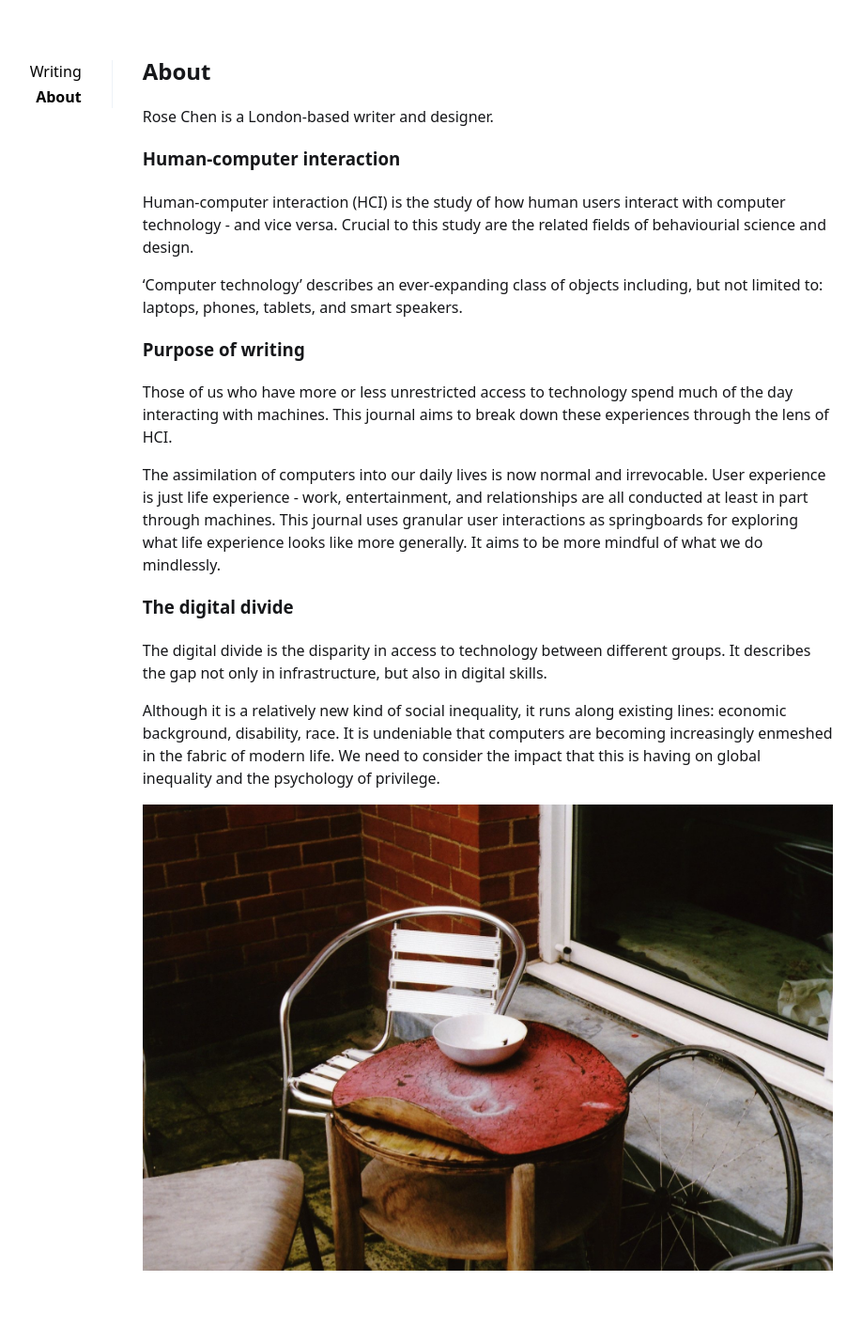
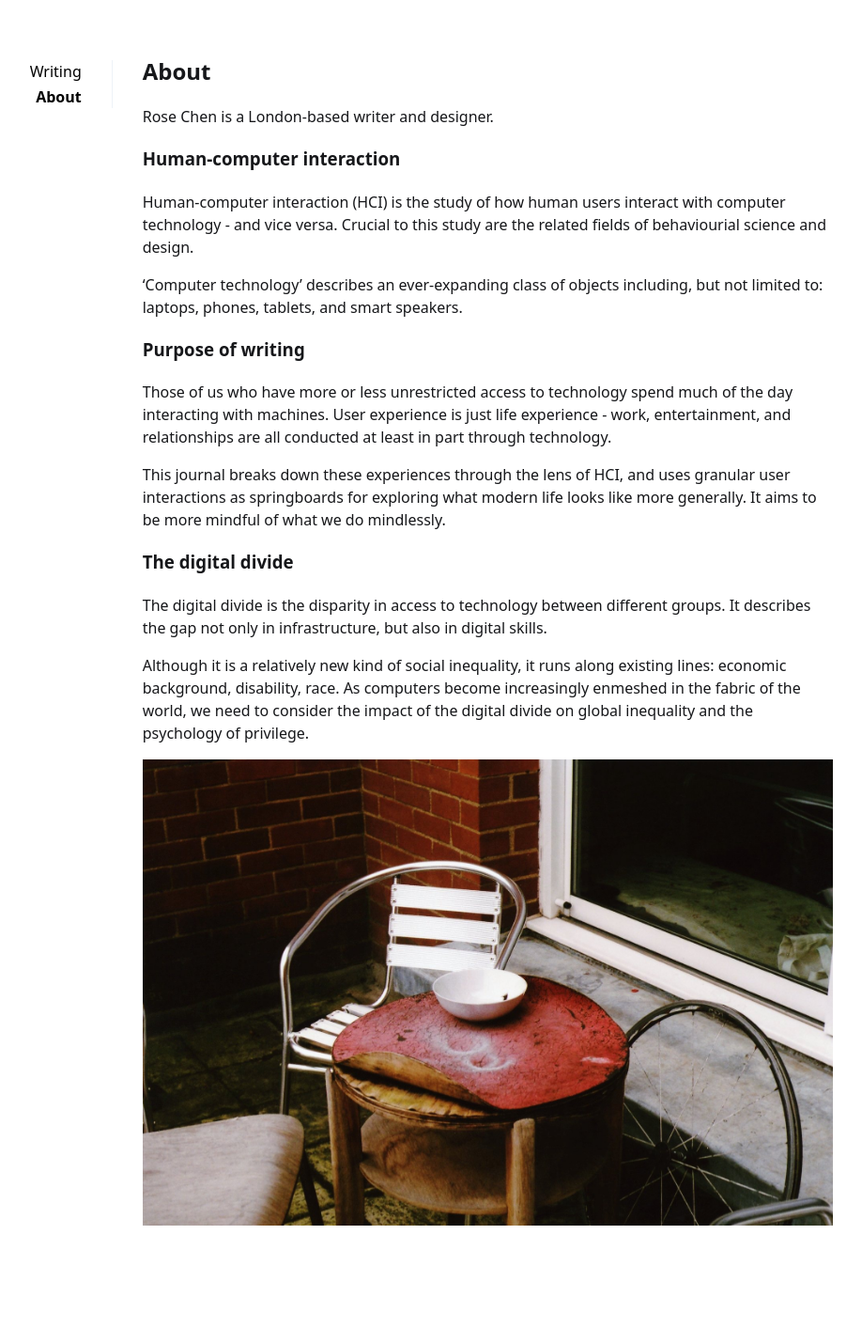
Before and after one commit to roseche/roseche.github.io, a Jekyll site: the page built from _pages/about.md, in a window 1280 px wide. Shown: the whole page at 94% size, without its empty margins (201-1119 px from the left). Built offline with Jekyll 4.4.1, drawn with Linux system fonts in a browser that asks for light colours; after the commit the page ends 1382 px from its top, so only the background shows below that.

Commit message:
About page copy change

```diff
--- a/_pages/about.md
+++ b/_pages/about.md
@@ -13,14 +13,14 @@ Human-computer interaction (HCI) is the study of how human users interact with c
 
 ### Purpose of writing
 
-Those of us who have more or less unrestricted access to technology spend much of the day interacting with machines. This journal aims to break down these experiences through the lens of HCI.
+Those of us who have more or less unrestricted access to technology spend much of the day interacting with machines. User experience is just life experience - work, entertainment, and relationships are all conducted at least in part through technology.
 
-The assimilation of computers into our daily lives is now normal and irrevocable. User experience is just life experience - work, entertainment, and relationships are all conducted at least in part through machines. This journal uses granular user interactions as springboards for exploring what life experience looks like more generally. It aims to be more mindful of what we do mindlessly.
+This journal breaks down these experiences through the lens of HCI, and uses granular user interactions as springboards for exploring what modern life looks like more generally. It aims to be more mindful of what we do mindlessly.
 
 ### The digital divide
 
 The digital divide is the disparity in access to technology between different groups. It describes the gap not only in infrastructure, but also in digital skills.
 
-Although it is a relatively new kind of social inequality, it runs along existing lines: economic background, disability, race. It is undeniable that computers are becoming increasingly enmeshed in the fabric of modern life. We need to consider the impact that this is having on global inequality and the psychology of privilege.
+Although it is a relatively new kind of social inequality, it runs along existing lines: economic background, disability, race. As computers become increasingly enmeshed in the fabric of the world, we need to consider the impact of the digital divide on global inequality and the psychology of privilege.
 
 ![Symbolism](symbolism.png)
```
